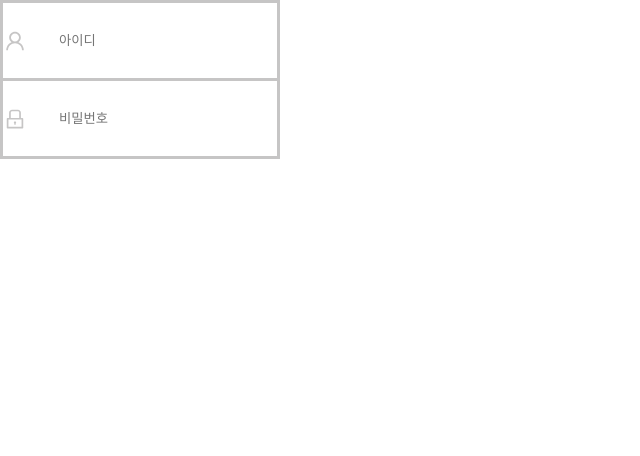
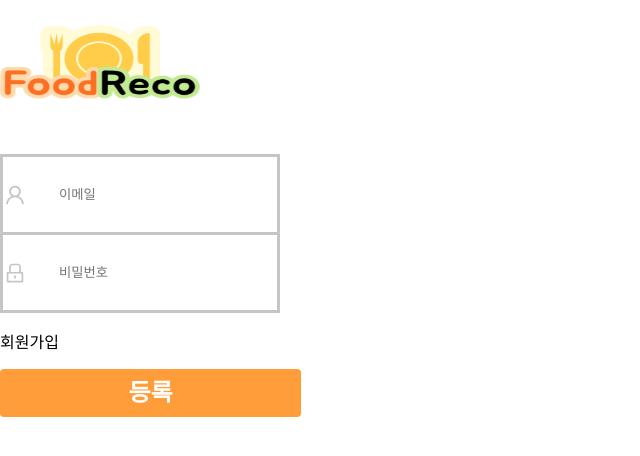
Before and after one commit to Jade-Good/FoodReco, a React (Create React App) app in the folder frontend/: page /login in a window 1280 px wide. Shown: the top 456 px of the page, without its empty margins (0-640 px from the left). Built offline with nearby package versions, Linux system fonts and the light colour scheme.

Commit message:
Feat/FE : login 페이지 구현

```diff
--- a/frontend/package.json
+++ b/frontend/package.json
@@ -22,6 +22,7 @@
     "axios": "^1.5.0",
     "react": "^18.2.0",
     "react-dom": "^18.2.0",
+    "react-hook-form": "^7.46.1",
     "react-icons": "^4.11.0",
     "react-query": "^3.39.3",
     "react-redux": "^8.1.2",
--- a/frontend/src/styles/StyledPwInput.tsx
+++ b/frontend/src/components/inputs/StyledIdInputIcon.tsx
@@ -1,6 +1,6 @@
 import React from 'react';
 import styled from 'styled-components';
-import { AiOutlineLock } from 'react-icons/ai';
+import { AiOutlineUser } from 'react-icons/ai';
 
 const InputContainer = styled.div`
   display: flex;
@@ -20,27 +20,27 @@ const StyledInput = styled.input`
   outline: none; /* 입력란 포커스 시 외곽선 제거 */
 `;
 
-const Icon = styled(AiOutlineLock)`
+const Icon = styled(AiOutlineUser)`
   font-size: 1.5rem;
   flex-shrink: 0;
   color: #c6c5c5;
 `;
 
 interface StyledBasicInputWithIconProps {
-  placeholder: string;
+  placeholder?: string;
   style?: React.CSSProperties;
 }
 
-const StyledPwInput: React.FC<StyledBasicInputWithIconProps> = ({
+const StyledIdInputIcon: React.FC<StyledBasicInputWithIconProps> = ({
   placeholder,
   style,
 }) => {
   return (
-    <InputContainer style={style}>
+    <InputContainer>
       <Icon />
-      <StyledInput placeholder={placeholder} />
+      <StyledInput placeholder={placeholder} style={style} />
     </InputContainer>
   );
 };
 
-export default StyledPwInput;
+export default StyledIdInputIcon;
--- a/frontend/src/styles/StyledIdInput.tsx
+++ b/frontend/src/components/inputs/StyledPwInputIcon.tsx
@@ -1,6 +1,6 @@
 import React from 'react';
 import styled from 'styled-components';
-import { AiOutlineUser } from 'react-icons/ai';
+import { AiOutlineLock } from 'react-icons/ai';
 
 const InputContainer = styled.div`
   display: flex;
@@ -20,27 +20,27 @@ const StyledInput = styled.input`
   outline: none; /* 입력란 포커스 시 외곽선 제거 */
 `;
 
-const Icon = styled(AiOutlineUser)`
+const Icon = styled(AiOutlineLock)`
   font-size: 1.5rem;
   flex-shrink: 0;
   color: #c6c5c5;
 `;
 
 interface StyledBasicInputWithIconProps {
-  placeholder?: string;
+  placeholder: string;
   style?: React.CSSProperties;
 }
 
-const StyledIdInput: React.FC<StyledBasicInputWithIconProps> = ({
+const StyledPwInputIcon: React.FC<StyledBasicInputWithIconProps> = ({
   placeholder,
   style,
 }) => {
   return (
-    <InputContainer>
+    <InputContainer style={style}>
       <Icon />
-      <StyledInput placeholder={placeholder} style={style} />
+      <StyledInput placeholder={placeholder} />
     </InputContainer>
   );
 };
 
-export default StyledIdInput;
+export default StyledPwInputIcon;
--- a/frontend/src/pages/Test.tsx
+++ b/frontend/src/pages/Test.tsx
@@ -5,24 +5,18 @@ import { MemberFooterRecommendation } from '../components/MemberFooter/MemberFoo
 import { MemberFooterCrew } from '../components/MemberFooter/MemberFooterCrew';
 import { MemberFooterMypage } from '../components/MemberFooter/MemberFooterMypage';
 import styled from 'styled-components';
-import { StyledBasicInput } from '../styles/StyledInputs';
 import { SlideImage } from './../styles/Carousel';
-import StyledBasicInputWithIcon from '../styles/StyledIdInput';
-import StyledIdInput from '../styles/StyledIdInput';
-import StyledPwInput from '../styles/StyledPwInput';
 
 export const Test = () => {
   return (
     <div>
       <p>테스트 페이지</p>
-      <StyledBasicInput placeholder="아이디" />
       <MemberFooterHome />
       <MemberFooterFriend />
       <MemberFooterRecommendation />
       <MemberFooterCrew />
       <MemberFooterMypage />
-      <StyledIdInput placeholder="아이디" />
-      <StyledPwInput style={{ borderTop: 'none' }} placeholder="비밀번호" />
+
       <img src="images/foodreco.png" alt="sdsd" width={'100rem'} />
     </div>
   );
--- a/frontend/src/pages/login/Login.tsx
+++ b/frontend/src/pages/login/Login.tsx
@@ -1,13 +1,38 @@
 import React from 'react';
-import { StyledBasicInput } from '../../styles/StyledInputs';
-import StyledIdInput from '../../styles/StyledIdInput';
-import StyledPwInput from '../../styles/StyledPwInput';
+import StyledIdInputIcon from '../../components/inputs/StyledIdInputIcon';
+import StyledPwInputIcon from '../../components/inputs/StyledPwInputIcon';
+import StyledButton from '../../styles/StyledButton';
 
 export const Login = () => {
+  const handleLogin = (e: React.FormEvent<HTMLFormElement>) => {
+    e.preventDefault();
+    console.log('로그인 axios');
+  };
+
   return (
     <div>
-      <StyledIdInput placeholder="아이디" />
-      <StyledPwInput style={{ borderTop: 'none' }} placeholder="비밀번호" />
+      <div>
+        <img
+          src="images/foodreco.png"
+          alt="sdsd"
+          width={'200rem'}
+          height={'150rem'}
+        />
+      </div>
+
+      <form onSubmit={handleLogin}>
+        <StyledIdInputIcon placeholder="이메일" />
+        <StyledPwInputIcon
+          style={{ borderTop: 'none' }}
+          placeholder="비밀번호"
+        />
+        <div>
+          <p>회원가입</p>
+        </div>
+        <StyledButton type="submit" width="18.8125rem" height="height: 5rem">
+          등록
+        </StyledButton>
+      </form>
     </div>
   );
 };
```
Also changed, not shown: 1 other file (tests, documents, lock files or other folders).
